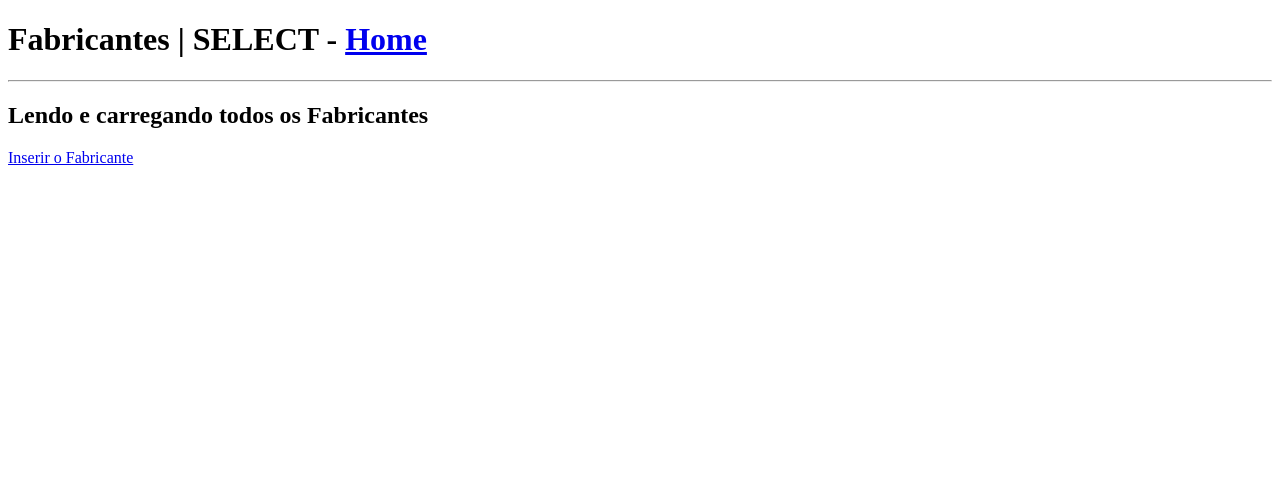
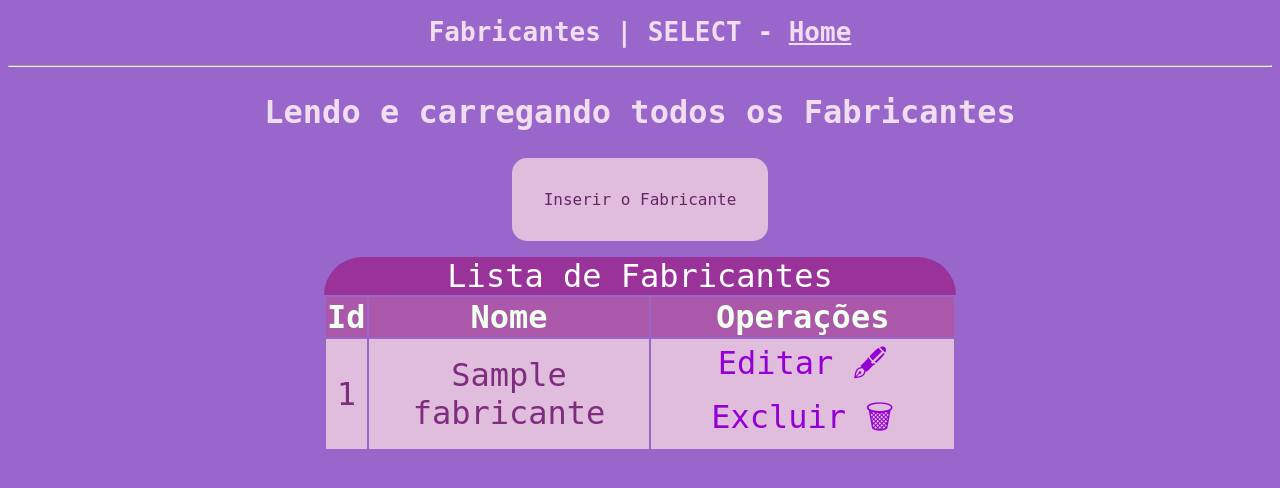
Before and after one commit to Felipebandradev/exemplo-crud-php, a PHP site: page /fabricantes/visualizar.php in a window 1280 px wide. Shown: the top 488 px of the page. Run offline with PHP 8.4, Linux system fonts and the light colour scheme; tables that the repository leaves empty or names only in its code hold one stand-in row (values such as "Sample post").

Commit message:
Lista de Fabricantes

```diff
--- a/fabricantes/visualizar.php
+++ b/fabricantes/visualizar.php
@@ -1,9 +1,83 @@
+<?php
+/* Inportando as Funções de manipulação de fabricantes */
+require_once "../src/funcoes-fabricantes.php";
+
+/* Guardando o retorno/resultado da função ler fabricantes */
+$lista_de_fabricantes = ler_fabricantes($conexao);
+?>
 <!DOCTYPE html>
 <html lang="pt-br">
 <head>
     <meta charset="UTF-8">
     <meta name="viewport" content="width=device-width, initial-scale=1.0">
     <title>Fabricantes - Visualização</title>
+
+    <style>
+
+body {
+    font-family: monospace;
+    background-color: #9966cc;
+}
+
+
+h1, h2, h1 a{
+    color: #f0ddee;
+    text-align: center;
+}
+
+p{
+    text-align: center;
+    font-size: 1rem;
+    padding: 2rem;
+}
+
+td a{
+    color:darkviolet;
+    text-decoration: none;
+}
+td a:hover{
+    color:mediumorchid;
+    text-decoration: none;
+}
+p a{
+   text-decoration: none;
+   color:#642764;
+   background-color: #e0bcdd;
+   padding: 2rem;
+   border-radius: 15px;
+}
+
+tr:nth-child(odd){
+    color: #7e2d7e;
+    background-color:#e0bcdd;
+}
+
+tr:nth-child(even){
+    color: #642764;
+    background-color: #f0ddee;
+}
+
+table {
+    width: 50%;
+    margin: auto;
+}
+
+tr, caption, h2 {
+    text-align: center;
+    font-size: 2rem;
+}
+
+thead tr th{
+    color: honeydew;
+    background-color: #ac58aa;
+}
+caption {
+    border-top-left-radius: 51px  ;
+    border-top-right-radius: 51px  ;
+    color:white;
+    background-color: #993399;
+}
+</style>
 </head>
 <body>
     <main>
@@ -12,6 +86,29 @@
         <h2>Lendo e carregando todos os Fabricantes</h2>
 
         <p><a href="inserir.php">Inserir o Fabricante</a></p>
+        <table>
+            <caption>Lista de Fabricantes</caption>
+
+            <thead>
+                <tr>
+                    <th>Id</th>
+                    <th>Nome</th>
+                    <th >Operações</th>
+                </tr>
+            </thead>
+            <?php
+            foreach ($lista_de_fabricantes as $lista_de_fabricante){
+            ?>
+            <tr>
+                <td><?=$lista_de_fabricante["id"]?></td>
+                <td><?=$lista_de_fabricante["nome"]?></td>
+                <td>
+                    <a href="">Editar 🖋</a>
+                    <a href="">Excluir 🗑</a>
+                </td>
+            </tr>
+            <?php }?>
+        </table>
     </main>
 </body>
 </html>
```
